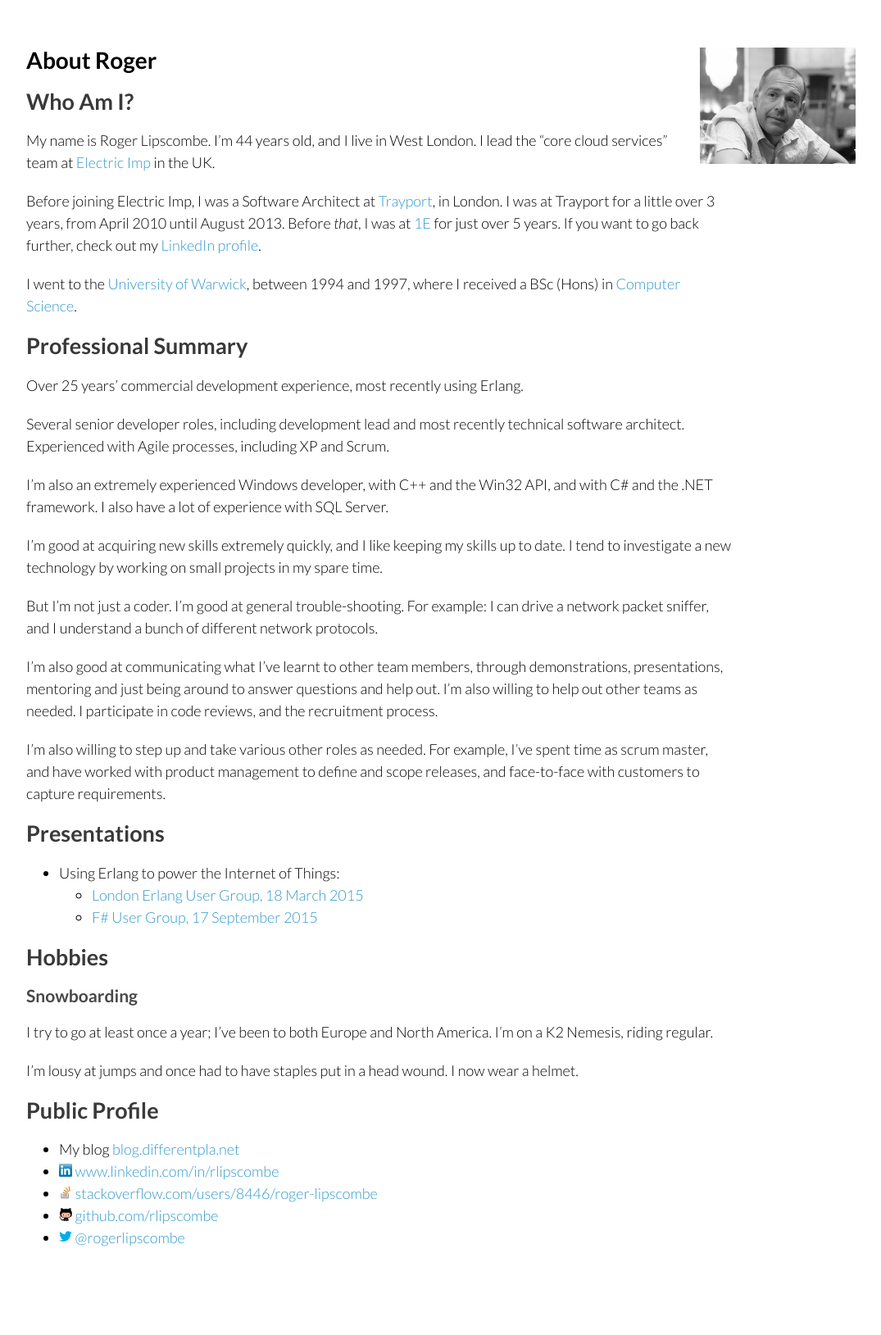
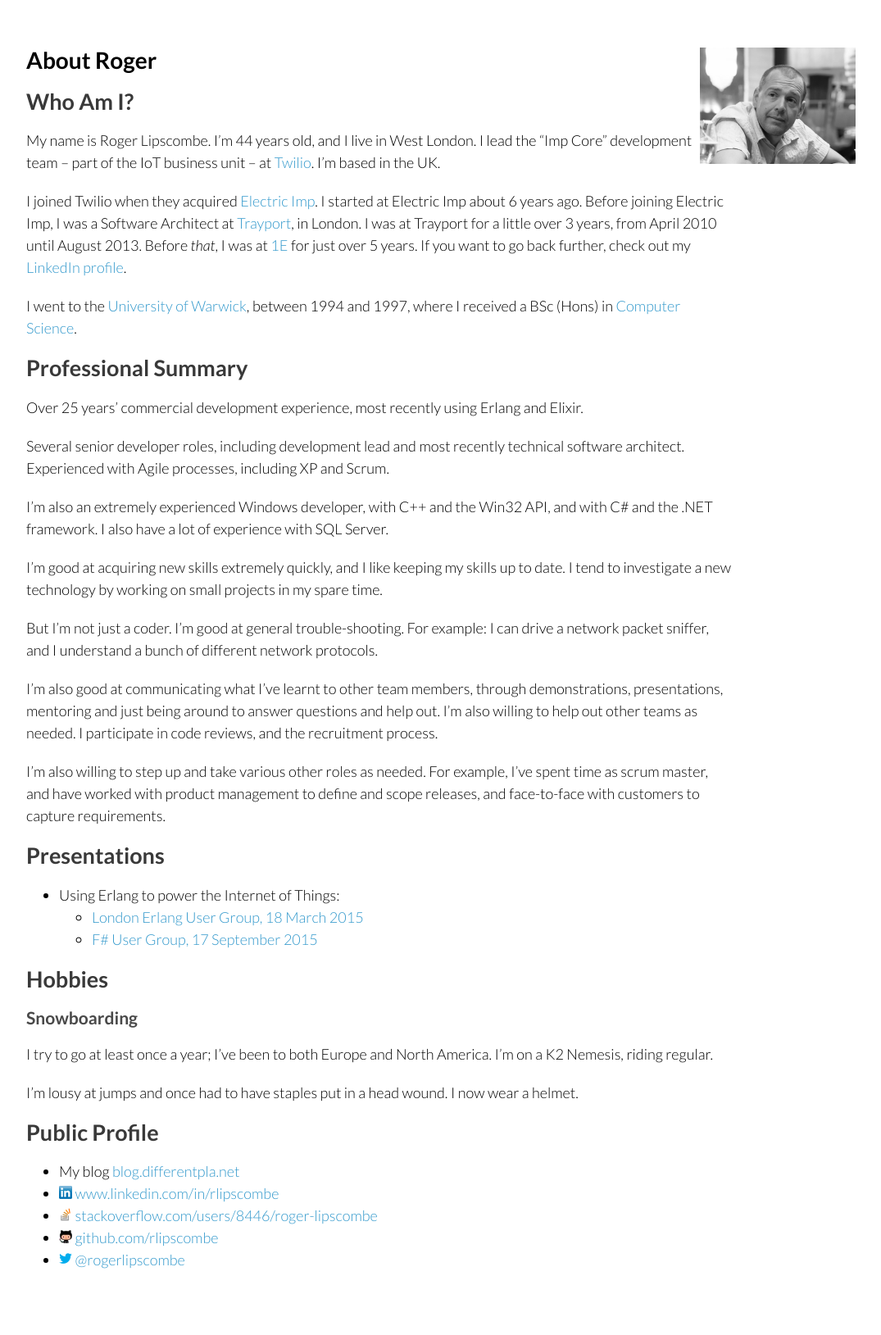
Before and after one commit to rlipscombe/rlipscombe.github.io, a Jekyll site: the page built from index.md, in a window 1280 px wide. Shown: the whole page at 82% size, without its empty margins (178-1253 px from the left). Built offline with Jekyll 4.4.1, drawn with Linux system fonts in a browser that asks for light colours; before the commit the page ends 1602 px from its top, so only the background shows below that.

Commit message:
Electric Imp was acquired by Twilio

```diff
--- a/index.md
+++ b/index.md
@@ -8,10 +8,10 @@
 ## Who Am I?
 
 My name is Roger Lipscombe. I'm 44 years old, and I live in West London.  I
-lead the "core cloud services" team at [Electric Imp](https://electricimp.com)
-in the UK.
+lead the "Imp Core" development team -- part of the IoT business unit -- at [Twilio](https://twilio.com).
+I'm based in the UK.
 
-Before joining Electric Imp, I was a Software Architect at
+I joined Twilio when they acquired [Electric Imp](https://electricimp.com). I started at Electric Imp about 6 years ago. Before joining Electric Imp, I was a Software Architect at
 [Trayport](http://trayport.com), in London. I was at Trayport for a little over
 3 years, from April 2010 until August 2013.  Before *that*, I was at
 [1E](http://1e.com) for just over 5 years. If you want to go back further,
@@ -22,7 +22,7 @@
 
 ## Professional Summary
 
-Over 25 years' commercial development experience, most recently using Erlang.
+Over 25 years' commercial development experience, most recently using Erlang and Elixir.
 
 Several senior developer roles, including development lead and most recently technical
 software architect. Experienced with Agile processes, including XP and Scrum.
```
